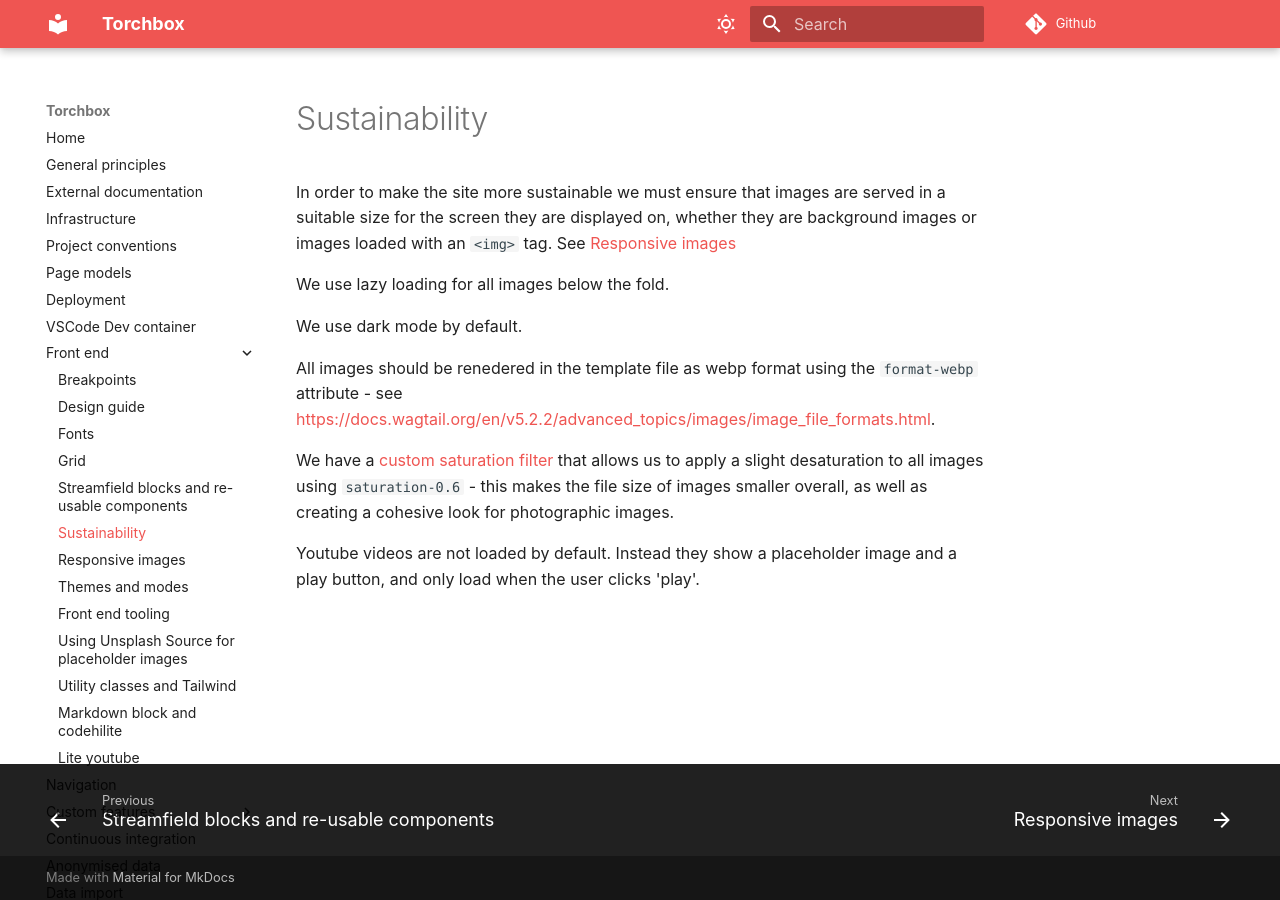
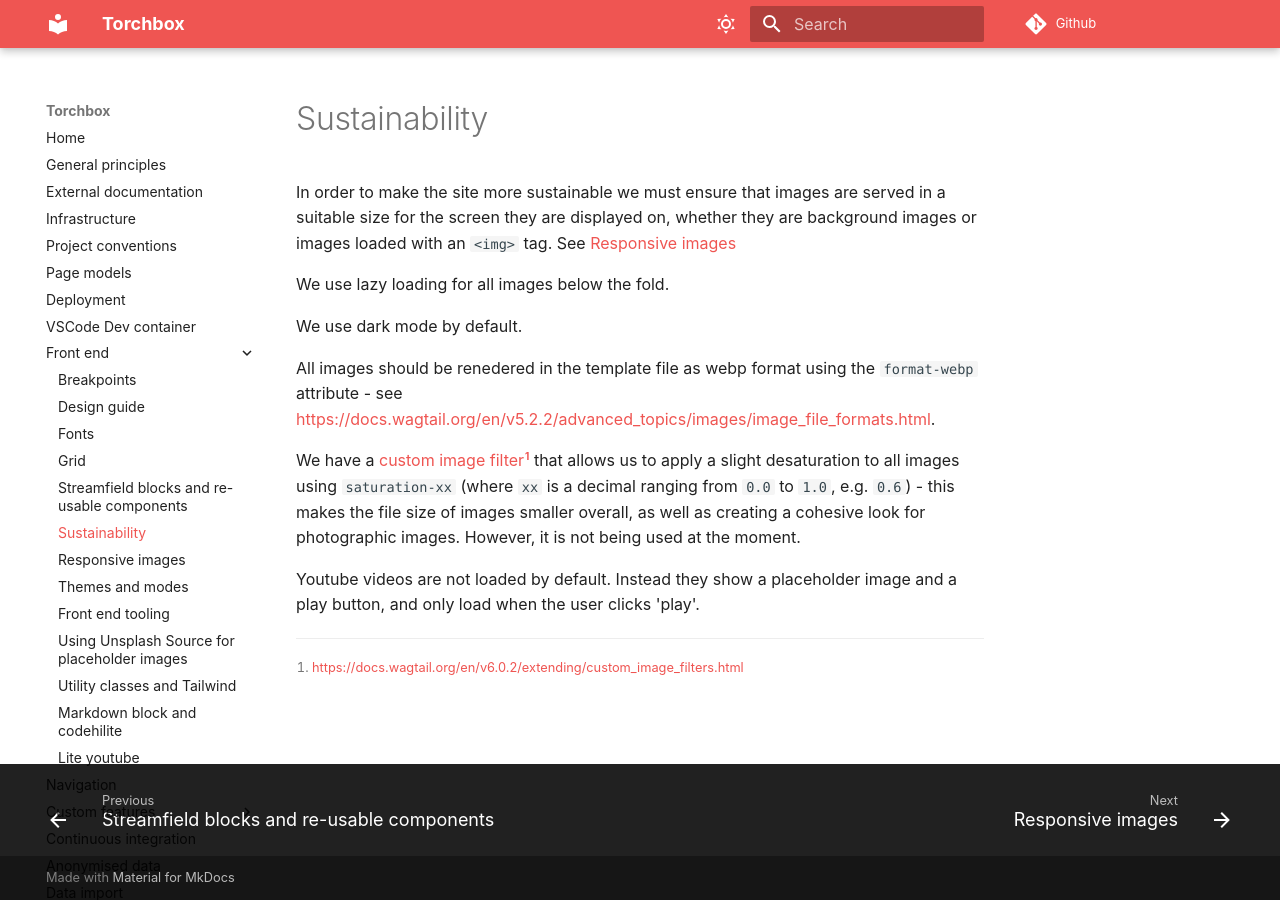
Before and after one commit to torchbox/torchbox.com, an MkDocs documentation site: the page built from docs/front-end/sustainability.md, in a window 1280 px wide. Built offline with MkDocs 1.6.1 and Material for MkDocs 9.7.7, drawn with Linux system fonts in a browser that asks for light colours; comment, search, counter and statistics services are not loaded.

Commit message:
Update docs

```diff
--- a/docs/front-end/sustainability.md
+++ b/docs/front-end/sustainability.md
@@ -8,6 +8,10 @@ We use dark mode by default.
 
 All images should be renedered in the template file as webp format using the `format-webp` attribute - see https://docs.wagtail.org/en/v5.2.2/advanced_topics/images/image_file_formats.html.
 
-We have a [custom saturation filter](https://github.com/torchbox/torchbox.com/blob/97547c3fc1cefa844d133e3af026c4df0dbca313/tbx/core/wagtail_hooks.py#L76-L90) that allows us to apply a slight desaturation to all images using `saturation-0.6` - this makes the file size of images smaller overall, as well as creating a cohesive look for photographic images.
+We have a [custom image filter](https://github.com/torchbox/torchbox.com/blob/97547c3fc1cefa844d133e3af026c4df0dbca313/tbx/core/wagtail_hooks.py#L76-L90)[^1] that allows us to apply a slight desaturation to all images using `saturation-xx` (where `xx` is a decimal ranging from `0.0` to `1.0`, e.g. `0.6`) - this makes the file size of images smaller overall, as well as creating a cohesive look for photographic images. However, it is not being used at the moment.
 
 Youtube videos are not loaded by default. Instead they show a placeholder image and a play button, and only load when the user clicks 'play'.
+
+<!-- Footnotes -->
+
+[^1]: <https://docs.wagtail.org/en/v6.0.2/extending/custom_image_filters.html>
```
